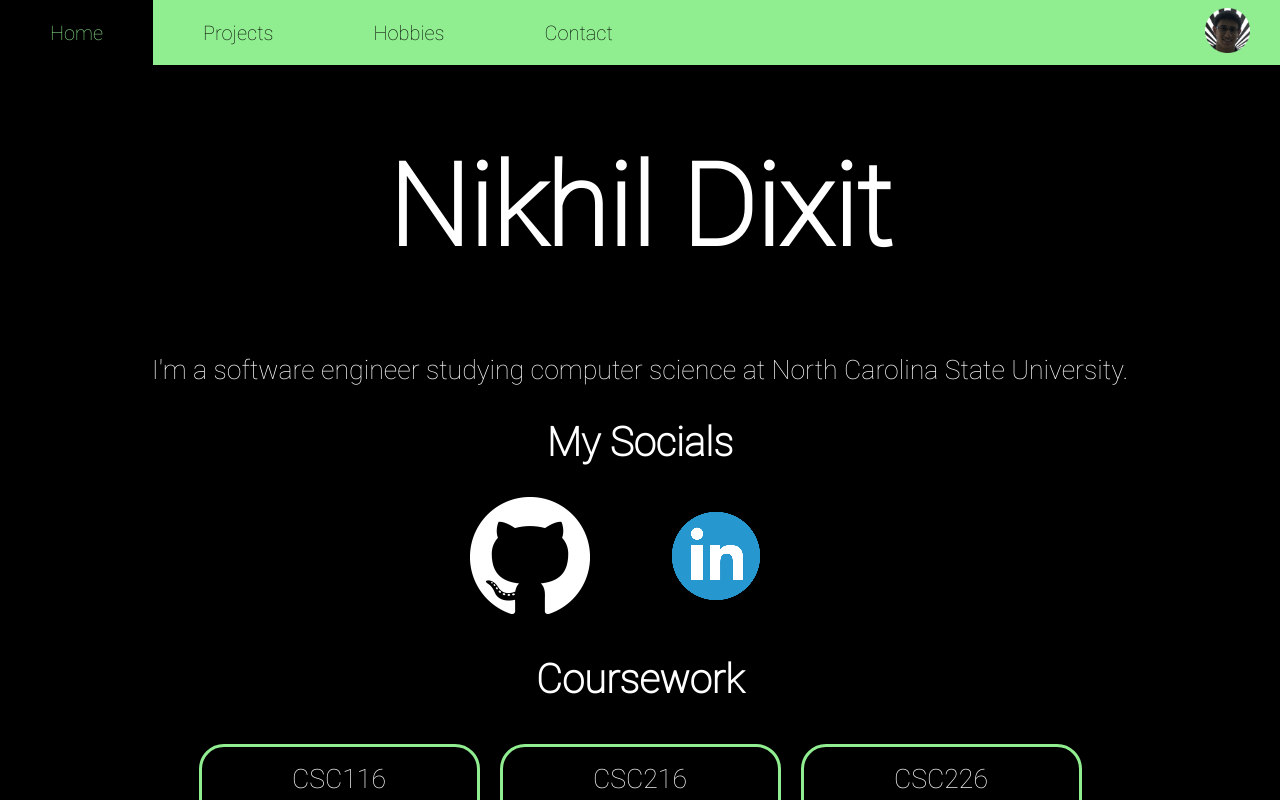
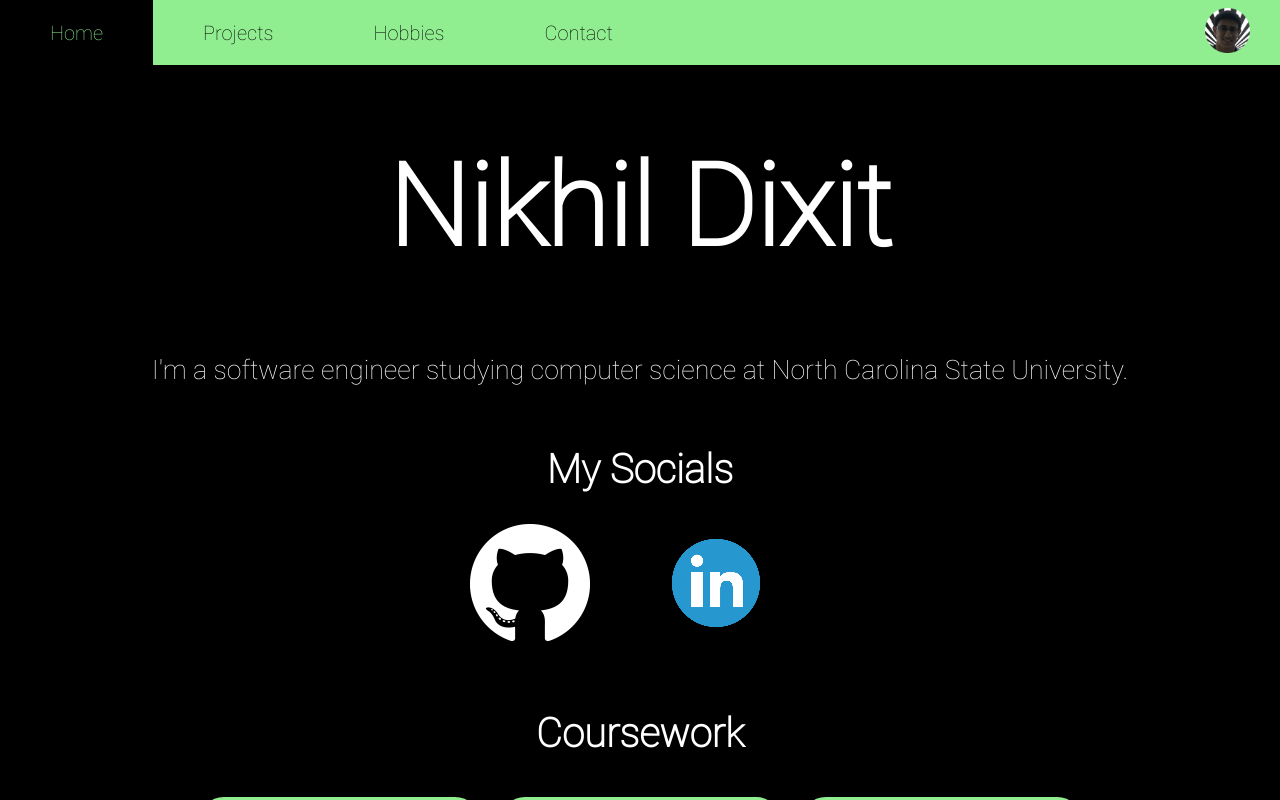
Before and after one commit to nvdixit/Portfolio, a React (Create React App) app in the folder portfolio/: page / in a window 1280 px wide. Shown: the top 800 px of the page. Built offline with nearby package versions, Linux system fonts and the light colour scheme.

Commit message:
Changed overflow configuration

```diff
--- a/portfolio/src/styles/global.css
+++ b/portfolio/src/styles/global.css
@@ -9,6 +9,8 @@ body {
     margin-top: 0px;
     margin-left: 0px;
     margin-right: 0px;
+
+    overflow-x: scroll;
 }
 
 h1 {
@@ -24,6 +26,8 @@ p {
     font-size: 20pt;
     margin-left: 100pt;
     margin-right: 100pt;
+
+    overflow-x: scroll;
 }
 
 button {
```
